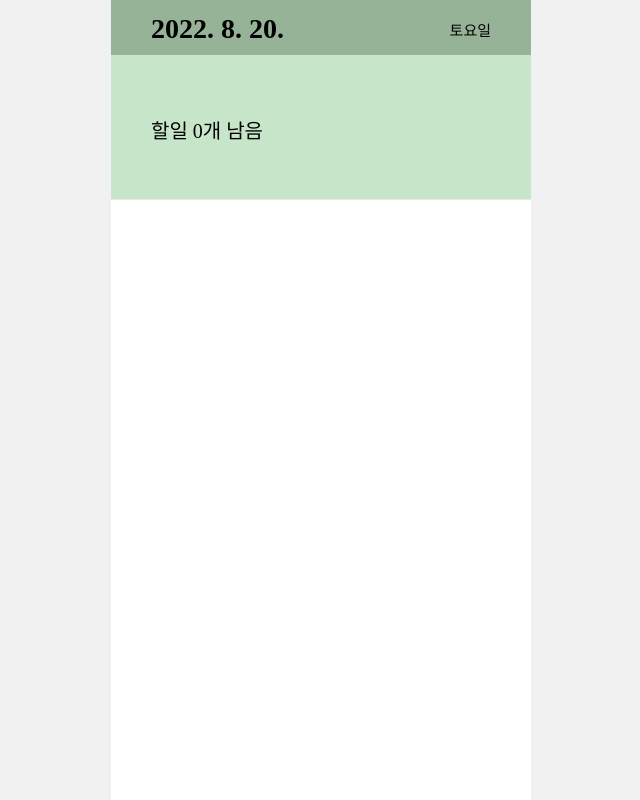
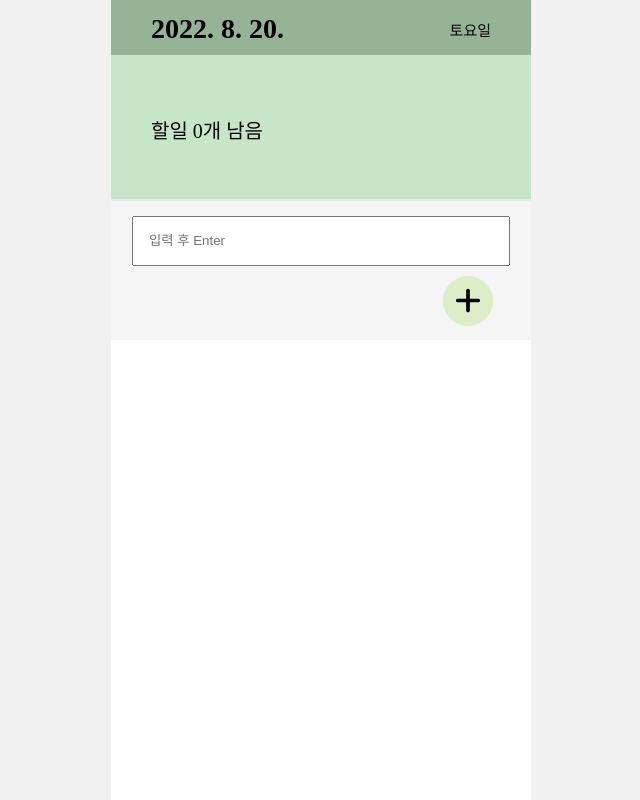
Before and after one commit to ShinjungOh/2022-todolist-challenge, a Next.js app in the folder 2022-08-20/: page /todolist in a window 1280 px wide. Shown: the whole page, without its empty margins (319-959 px from the left). Built offline with nearby package versions, Linux system fonts and the light colour scheme.

Commit message:
[ADD] 2nd: TodoCreate UI 구현

```diff
--- a/2022-08-20/pages/todolist.tsx
+++ b/2022-08-20/pages/todolist.tsx
@@ -1,9 +1,12 @@
 import React from 'react';
 
-import { Header } from '@ui/components/todo';
+import { Header, TodoCreate } from '@ui/components/todo';
 
 const Todolist = () => (
-  <Header />
+  <>
+    <Header />
+    <TodoCreate />
+  </>
 );
 
 export default Todolist;
--- /dev/null
+++ b/2022-08-20/ui/components/todo/TodoCreate.tsx
@@ -0,0 +1,51 @@
+import React, { useState } from 'react';
+import styled from 'styled-components';
+
+const TodoCreate = () => {
+  const [isOpenCreate, setIsOpenCreate] = useState();
+  const [createInput, setCreateInput] = useState();
+
+  return (
+    <Container>
+      <Input placeholder="입력 후 Enter" />
+      <CreateButton>
+        <img src="/icon/svgs/plus.svg" alt="추가 버튼" />
+      </CreateButton>
+    </Container>
+  );
+};
+
+export default TodoCreate;
+
+const Container = styled.div`
+  height: 140px;
+  background-color: #F5F5F6;
+  display: flex;
+  flex-direction: column;
+  justify-content: center;
+  align-items: center;
+  position: relative;
+  border-top: 1px solid #eaeaea;
+`;
+
+const Input = styled.input`
+  width: 90%;
+  height: 50px;
+  padding-left: 15px;
+`;
+
+const CreateButton = styled.button`
+  width: 50px;
+  height: 50px;
+  margin-top: 10px;
+  padding: 12px;
+  position: relative;
+  left: 35%;
+  display: flex;
+  align-items: center;
+  justify-content: center;
+  background-color: #DCEDC8;
+  border: none;
+  border-radius: 50%;
+  z-index: 5;
+`;
--- a/2022-08-20/ui/components/todo/index.ts
+++ b/2022-08-20/ui/components/todo/index.ts
@@ -1 +1,2 @@
 export { default as Header } from '@components/todo/Header';
+export { default as TodoCreate } from '@components/todo/TodoCreate';
```
Also changed, not shown: 2022-08-20/public/icon/svgs/plus.svg (added).
